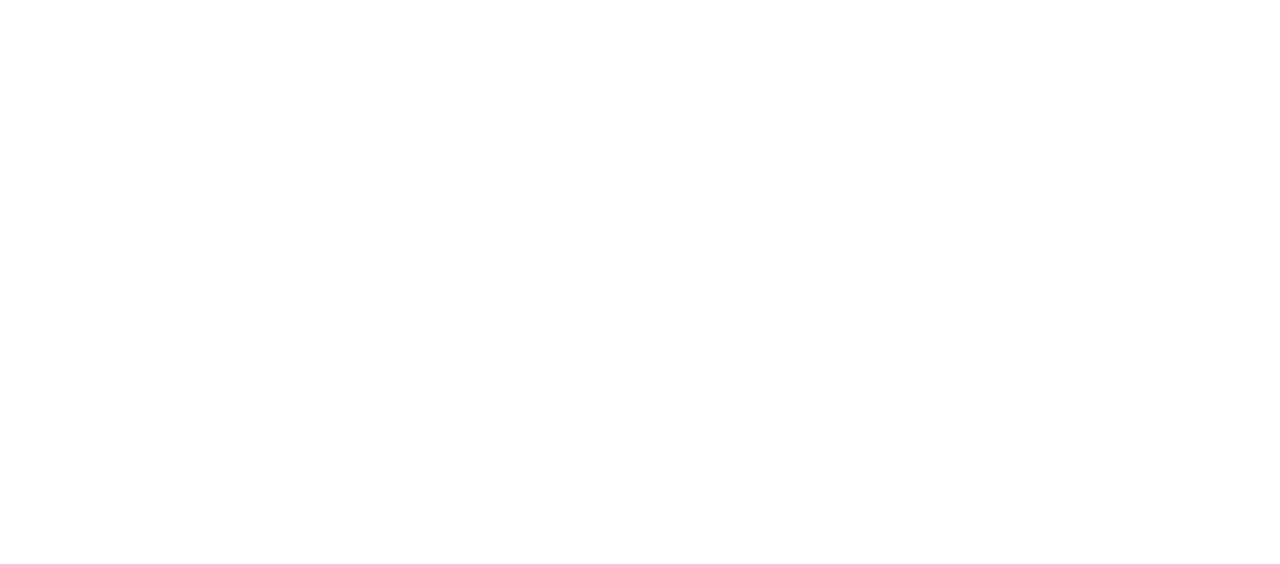
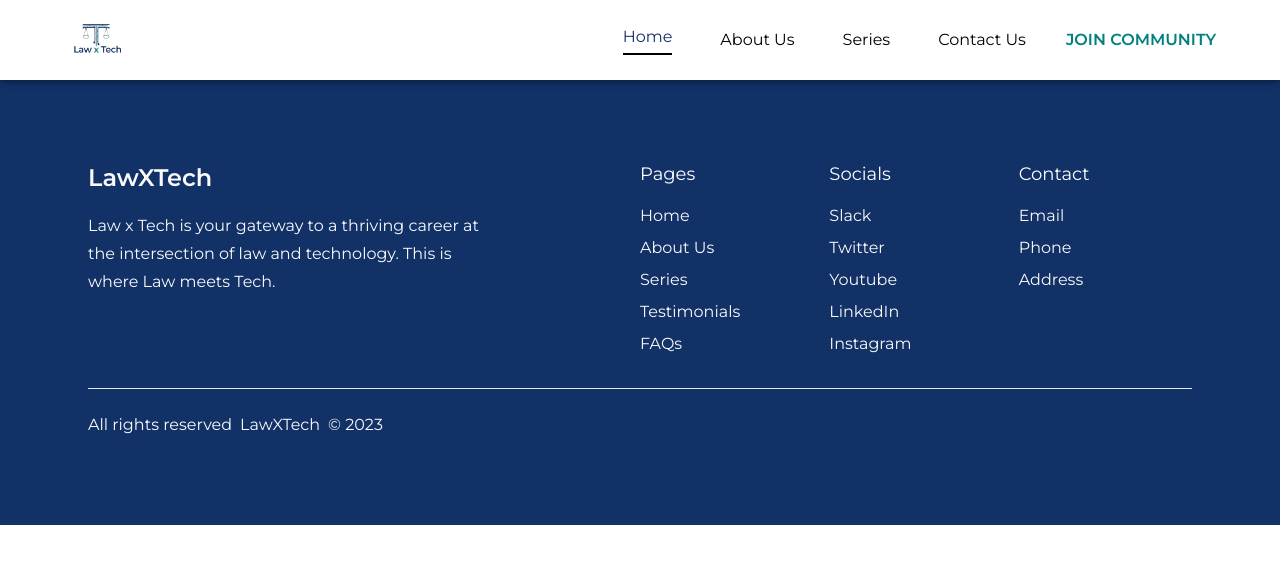
Before and after one commit to LawxTech/LawXTech, a React (Create React App) app: page /LawXTech in a window 1280 px wide. Before the commit this address had no page. Shown: the top 564 px of the page. Built offline with nearby package versions, Linux system fonts and the light colour scheme.

Commit message:
update Header.tsx and Contact.tsx

```diff
--- a/src/components/Header.tsx
+++ b/src/components/Header.tsx
@@ -10,30 +10,23 @@
 import ListItemButton from "@mui/material/ListItemButton";
 import ListItemText from "@mui/material/ListItemText";
 import MenuIcon from "@mui/icons-material/Menu";
-import Button from "@mui/material/Button";
 import theme from "../styles/theme";
 import Toolbar from "@mui/material/Toolbar";
-import { Container } from "@mui/material";
+import { Button } from "@mui/material";
 
 interface Props {
   window?: () => Window;
 }
 
 const drawerWidth = 240;
-const navItems = [
-  "Home",
-  "About Us",
-  "Series",
-  "Testimonials",
-  "FAQs",
-  "Contact Us",
-];
+const navItems = ["Home", "About Us", "Series", "Contact Us"];
 
 export default function DrawerAppBar(props: Props) {
   const { window } = props;
   const [mobileOpen, setMobileOpen] = React.useState(false);
-  const [activeNavItem, setActiveNavItem] = React.useState(navItems[0]);
-  const location = useLocation();
+  const [activeItem, setActiveItem] = React.useState(navItems[0]);
+  const navigate = useNavigate();
+  // const location = useLocation();
 
   const handleDrawerToggle = () => {
     setMobileOpen((prevState) => !prevState);
@@ -144,9 +137,7 @@
               </ListItem>
             ))}
             <Box style={{ marginRight: "2em" }}>
-              <Button type="primary" onClick={redirectToGoogle}>
-                Join Community
-              </Button>
+              <Button type="button">Join Community</Button>
             </Box>
           </Box>
         </Toolbar>
--- a/src/pages/Contact.tsx
+++ b/src/pages/Contact.tsx
@@ -1,7 +1,6 @@
-import React from "react";
+import React, { useState } from "react";
 
 const Contact: React.FC = () => {
-  const classes = useStyles();
   const [firstName, setFirstName] = useState("");
   const [lastName, setLastName] = useState("");
   const [email, setEmail] = useState("");
@@ -66,12 +65,7 @@
       });
   };
 
-  return (
-    <div>
-      <Box>Pink</Box>
-      {/* Contact content */}
-    </div>
-  );
+  return <div>{/* Contact content */}</div>;
 };
 
 export default Contact;
```
